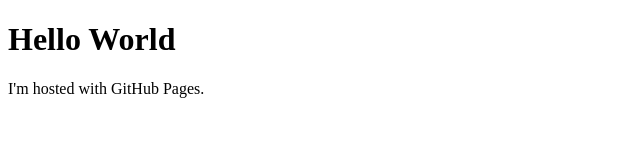
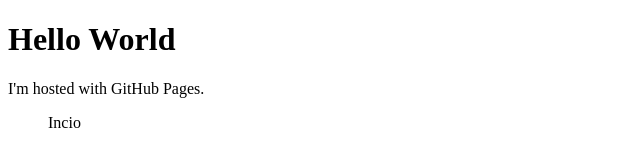
Before and after one commit to jdmv/BLOG, a plain HTML site: page index.html in a window 1280 px wide. Shown: the full height of the page, 0-640 px from the left. Drawn offline with Linux system fonts and the light colour scheme.

Commit message:
Update index.html

```diff
--- a/index.html
+++ b/index.html
@@ -3,6 +3,6 @@
     <body>
         <h1>Hello World</h1>
         <p>I'm hosted with GitHub Pages.</p>
-
+        <ul>Incio</ul>
     </body>
 </html>
```
